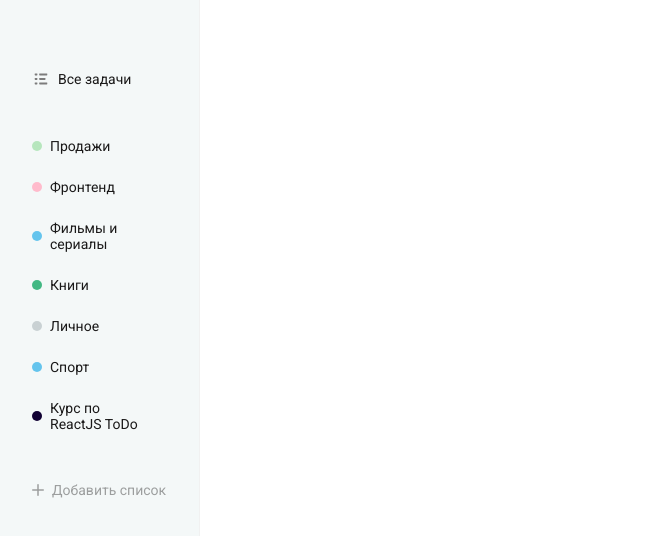
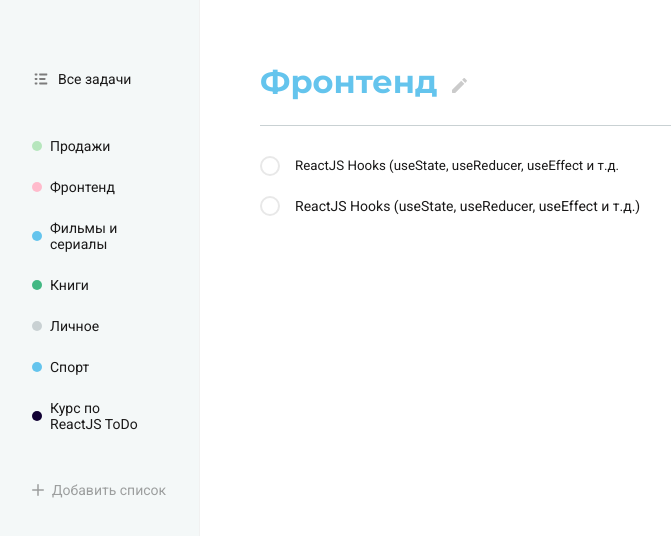
Before and after one commit to nikay666/todo-react, a React (Create React App) app: page / in a window 1280 px wide. Shown: the top 536 px of the page, without its empty margins (0-671 px from the left). Built offline with nearby package versions, Linux system fonts and the light colour scheme.

Commit message:
add  html template tasks

```diff
--- a/public/index.html
+++ b/public/index.html
@@ -10,7 +10,7 @@
       content="Web site created using create-react-app"
     />
     <link rel="apple-touch-icon" href="%PUBLIC_URL%/logo192.png" />
-    <link href="https://fonts.googleapis.com/css2?family=Roboto:wght@300;400;500&display=swap" rel="stylesheet">
+    <link href="https://fonts.googleapis.com/css2?family=Montserrat:wght@300;400;500;700&family=Roboto:wght@300;400;500&display=swap" rel="stylesheet">
     <link rel="manifest" href="%PUBLIC_URL%/manifest.json" />
     <title>Todo React</title>
   </head>
--- a/src/App.js
+++ b/src/App.js
@@ -3,6 +3,7 @@ import List from './components/List'
 import AddList from './components/AddList';
 
 import DB from './assets/db.json';
+import Tasks from './components/Tasks';
 
 export function filterColorByID(arr, id){
   return arr.find(color  => color.id === id).name
@@ -88,7 +89,7 @@ function App() {
       <AddList onAdd={onAdd} items={addList} colors={DB.colors} />
       </div>
       <div className="todo__tasks">
-
+        <Tasks />
       </div>
     </div>
   );
--- a/src/components/Badge/Badge.scss
+++ b/src/components/Badge/Badge.scss
@@ -9,9 +9,9 @@
 
     @each $color, $colorHex in (
         green: #42B883,
-        blue: #64C4ED,
+        blue: $blue,
         pink:#FFBBCC,
-        grey: #C9D1D3,
+        grey: $grey,
         lime:#B6E6BD,
         purple: #C355F5,
         black: #110133,
--- /dev/null
+++ b/src/components/Tasks/index.js
@@ -0,0 +1,41 @@
+import React  from 'react'
+import  './tasks.scss'
+import editSvg  from '../../assets/img/edit.svg'
+
+const Tasks = () =>{
+    return (
+        <div className="tasks">
+          <h2 className="tasks__title">
+                Фронтенд
+                <button className="tasks__edit"><img src={editSvg} alt="Редактиировать текст"/></button>
+            </h2>
+            <div className="tasks__items">
+                <div className="tasks__items-row">
+                    <div className="checkbox">
+                        <input type="checkbox" name="01" id="01"/>
+                        <label htmlFor="01">
+                            <svg width="11" height="8" viewBox="0 0 11 8" fill="none">
+                                <path d="M9.29999 1.20001L3.79999 6.70001L1.29999 4.20001" stroke="white" strokeWidth="1.5" strokeLinecap="round" strokeLinejoin="round"/>
+                            </svg>
+                        </label>
+                    </div>
+                    <input type="text" className="edit-text" value='ReactJS Hooks (useState, useReducer, useEffect и т.д.'/>
+                </div>
+                <div className="tasks__items-row">
+                    <div className="checkbox">
+                        <input type="checkbox" name="02" id="02"/>
+                        <label htmlFor="02">
+                            <svg width="11" height="8" viewBox="0 0 11 8" fill="none">
+                                <path d="M9.29999 1.20001L3.79999 6.70001L1.29999 4.20001" stroke="white" strokeWidth="1.5" strokeLinecap="round" strokeLinejoin="round"/>
+                            </svg>
+                        </label>
+                    </div>
+                    <p>ReactJS Hooks (useState, useReducer, useEffect и т.д.)</p>
+                </div>
+
+            </div>
+        </div>
+    )
+}
+
+export default Tasks
--- /dev/null
+++ b/src/components/Tasks/tasks.scss
@@ -0,0 +1,97 @@
+@import  '../../var.scss';
+
+.tasks{
+    $this: &;
+    width: 100%;
+    height: 100%;
+    padding: 60px;
+
+    &__title{
+      font-family: $font_montserrat;
+      font-weight: bold;
+      font-size: $font_h2;
+      line-height: $line_height;
+      color: $blue;
+
+      padding-bottom: 20px;
+      border-bottom: 1px  solid  $grey;
+
+
+    }
+    &__edit{
+        border: none;
+        background: none;
+        opacity: 0.2;
+        cursor: pointer;
+        transition: $transition;
+        margin-left: 15px;
+
+        &:hover{
+            opacity: 0.8;
+        }
+    }
+
+    &__items{
+        margin-top: 30px;
+
+        &-row{
+            display: flex;
+            align-items: center;
+            margin: 20px 0;
+            p{
+                margin-left: 15px;
+            }
+            .edit-text{
+                margin-left: 15px;
+                border: none;
+                background: none;
+                width: 100%;
+            }
+        }
+    }
+    .checkbox{
+        input{
+            position: absolute;
+            height: 0;
+            width: 0;
+            visibility: hidden;
+        }
+        label{
+            display: flex;
+            align-items: center;
+            justify-content: center;
+            height: 20px;
+            width: 20px;
+            border: 2px  solid $checkbox_disable;
+            border-radius: 50%;
+            cursor: pointer;
+            transition: $transition;
+
+            svg{
+                width: 80%;
+                height: 80%;
+                transition: $transition;
+
+            }
+
+        }
+        input:checked + label{
+            background-color: $primary;
+            border: 2px  solid $primary;
+
+            path{
+                stroke: $white;
+            }
+        }
+        input:disabled + label{
+            background-color: $checkbox_disable;
+            border: 2px  solid $checkbox_disable;
+
+            path{
+                stroke: $icon_gray;
+            }
+        }
+
+    }
+
+}
--- a/src/index.scss
+++ b/src/index.scss
@@ -20,6 +20,7 @@ code {
 
 .todo{
   position: absolute;
+  display: flex;
   top:0;
   left: 0;
 
@@ -36,6 +37,9 @@ code {
     padding: 60px 20px;
     background-color: $lightgray;
     border-right: 1px solid $border_color;
+  }
+  &__tasks{
+    flex:1;
   }
 
 }
--- a/src/var.scss
+++ b/src/var.scss
@@ -10,7 +10,11 @@
     --shamrock: #4dd599;
     --shamrock-dark: #36bb81;
     --shadow50: rgba(0, 0, 0, 0.5);
+    --skyBlue: #64C4ED;
+    --grey: #C9D1D3;
+    --mercury: #e8e8e8;
 }
+
 //colors
 $lightgray: var(--aqua_haze);
 $border_color: var(--seashell);
@@ -21,15 +25,21 @@ $dark: var(--dark);
 $primary: var(--shamrock);
 $primary-hover: var(--shamrock-dark);
 $shadow: var(--shadow50);
+$blue: var(--skyBlue);
+$grey: var(--grey);
+$checkbox_disable: var(--mercury);
 
 
 //font
 $font_roboto: 'Roboto', sans-serif;
 $font_size_default: 14px;
+$font_montserrat: 'Montserrat', sans-serif;
 
 //sizes
 $width_sidebar: 15%;
 $min_width_sidebar: 200px;
+$font_h2: 32px;
+$line_height: 140%;
 
 //shadows
 $sidebar_item_shadow: 0px 2px 10px var(--shadow);
```
